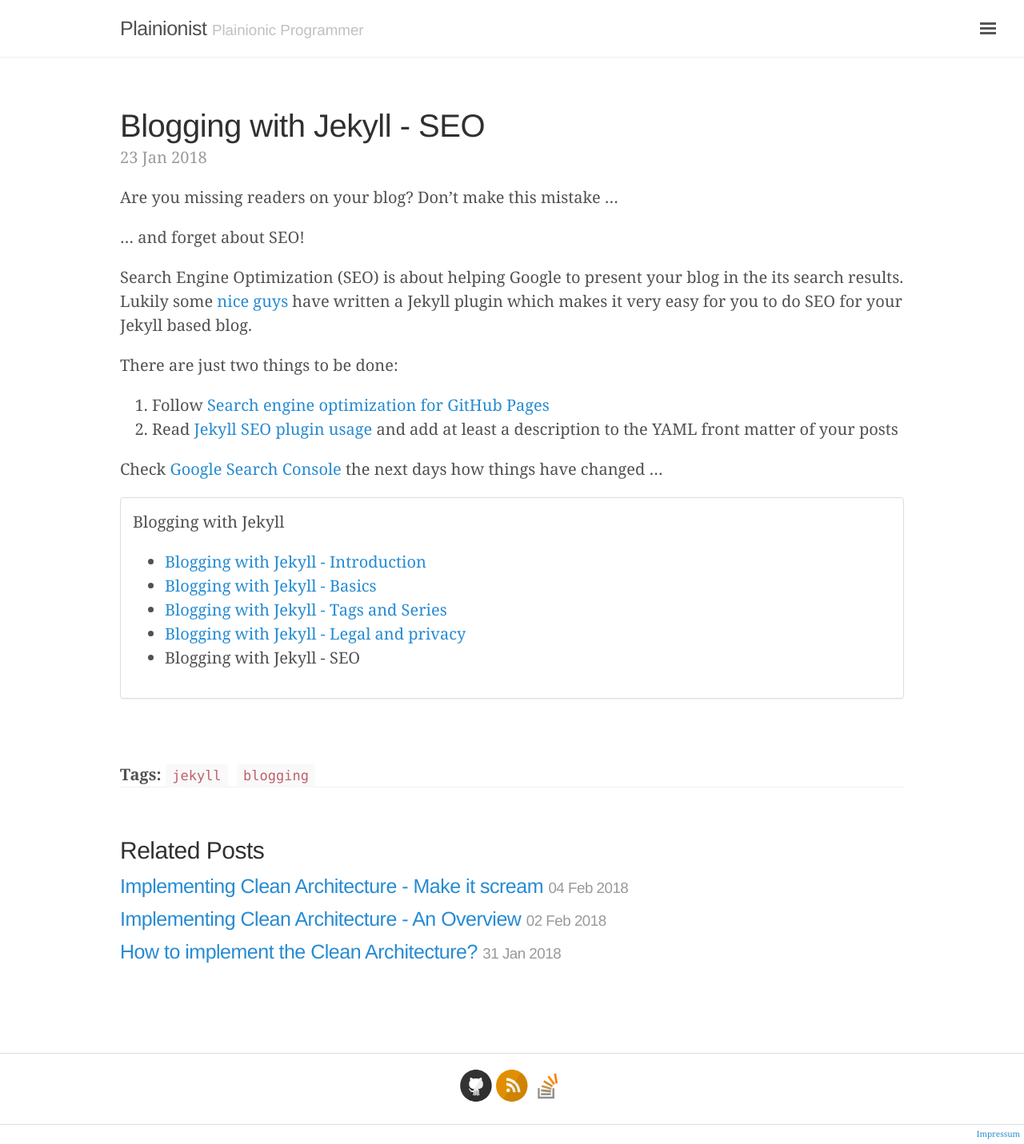
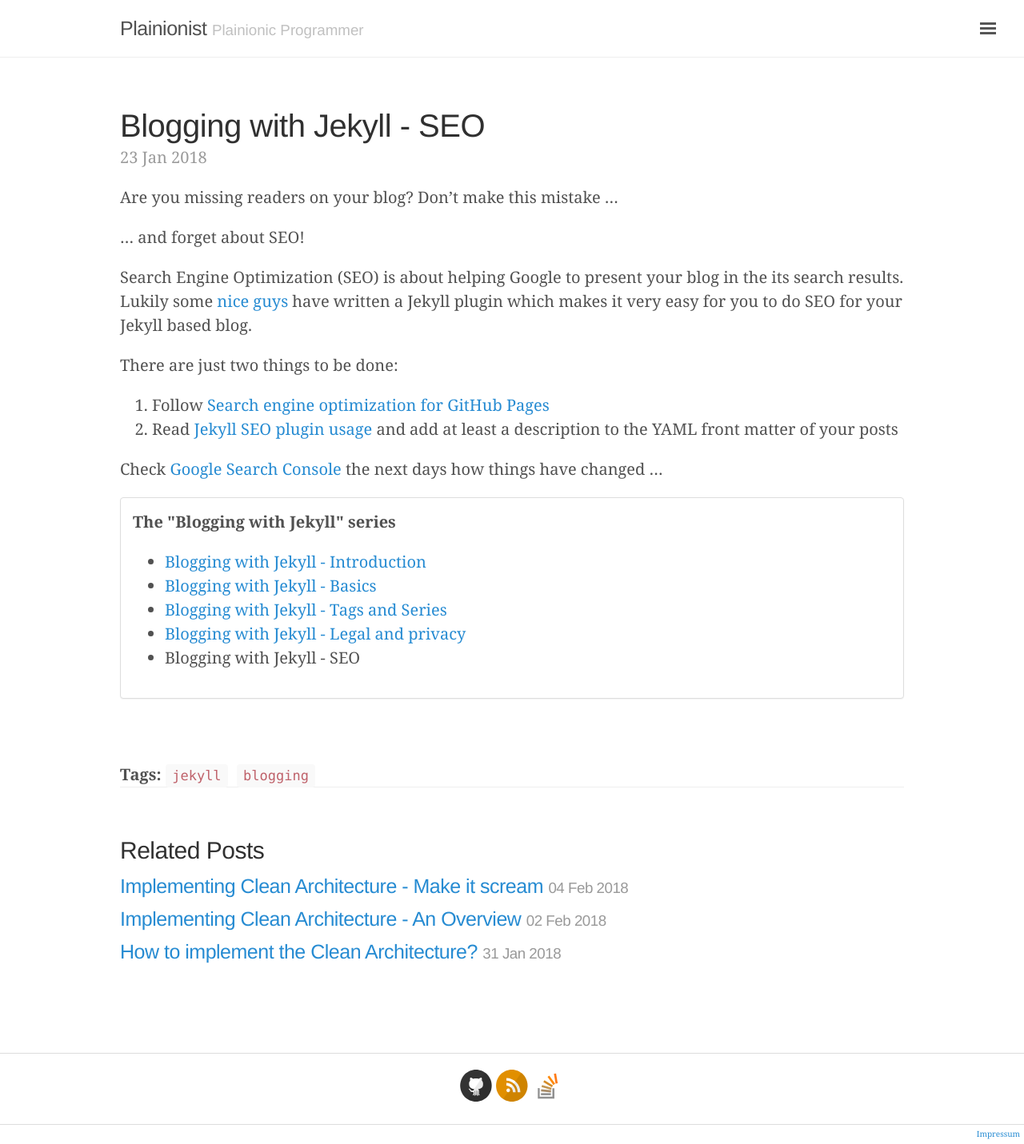
Before and after one commit to plainionist/plainionist.github.io, a Jekyll site: the page built from _posts/2018-01-23-Blogging-with-Jekyll-SEO.md, in a window 1280 px wide. Shown: the whole page at 80% size. Built offline with Jekyll 4.4.1, drawn with Linux system fonts in a browser that asks for light colours; comment, search, counter and statistics services are not loaded.

Commit message:
clean arch

```diff
--- a/_includes/series.html
+++ b/_includes/series.html
@@ -2,7 +2,9 @@
 
 <div class="panel seriesNote">
     <p>
-        {{page.series}}
+        <b>
+            The "{{page.series}}" series
+        </b>
     </p>
     <ul>
         {% for post in site.posts reversed %}
```
